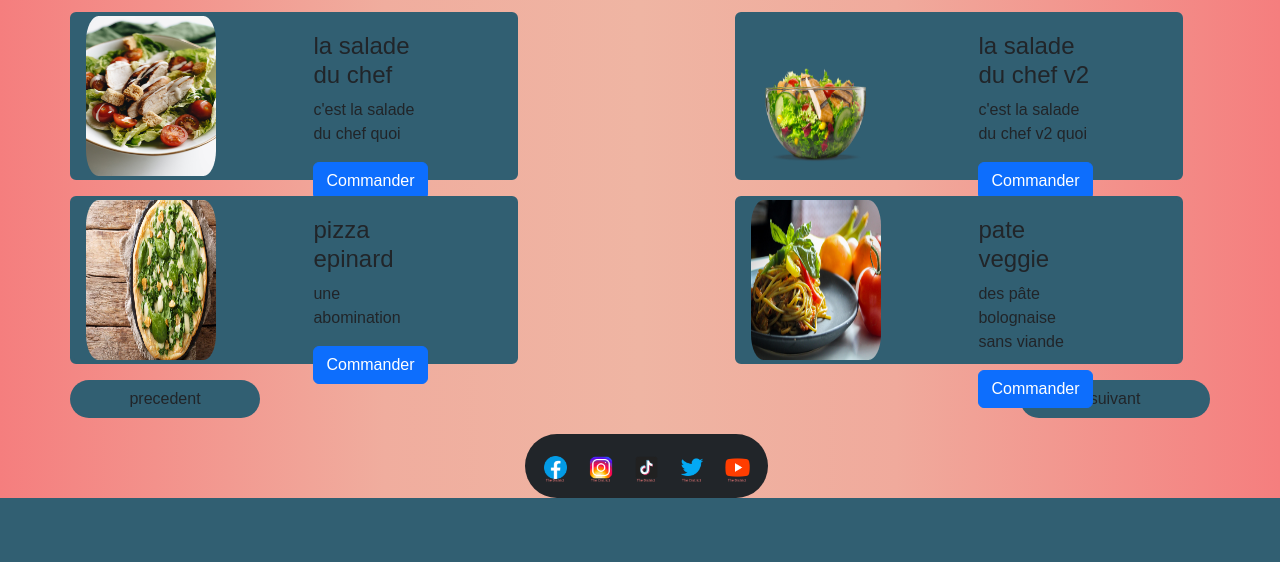
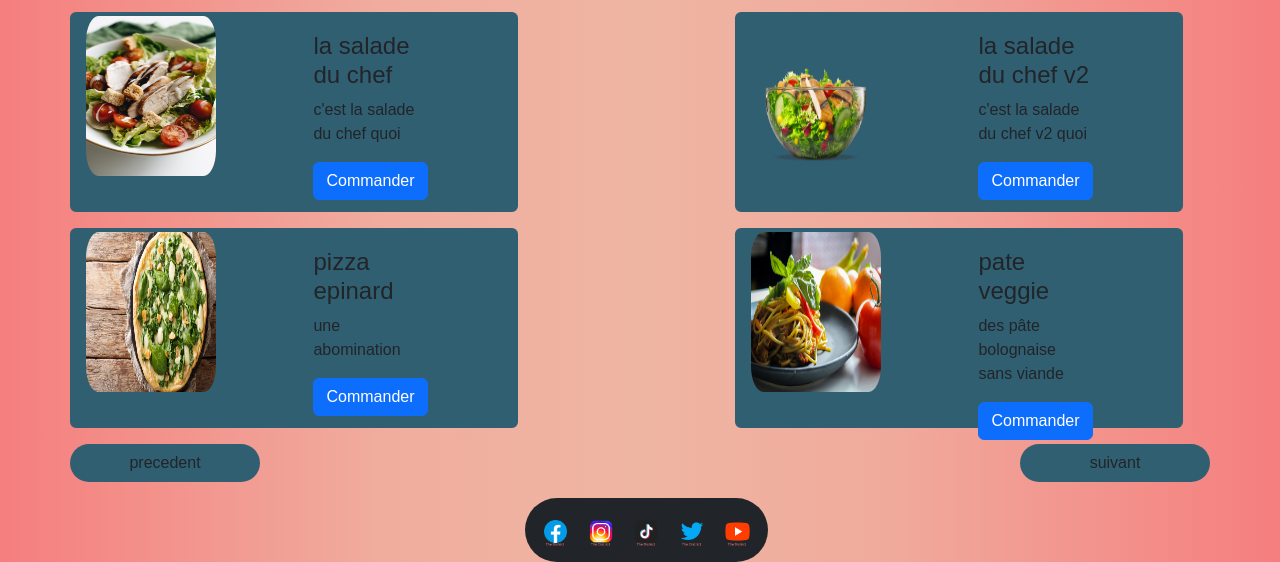
Before and after one commit to SjSlayde/the-district, a PHP site: page /plat.html in a window 1280 px wide. Shown: the part 324-886 px from the top of the page. Before the commit the page ends 822 px from the top, so only its background shows below. Run offline with PHP 8.4, Linux system fonts and the light colour scheme; some libraries are stand-ins or nearby versions.

Commit message:
c'est vendredi

```diff
--- a/categorie.html
+++ b/categorie.html
@@ -40,6 +40,7 @@
     </header>
     <div id="page1">
         <div class="container">
+          <div id="texte" class="h1">toute les catégories :</div><br>
             <div class="row justify-content-between mt-3">
                 <img class="imagecat img-fluid col-3" src="img/category/asian_food_cat.jpg" alt="catasian" onclick="redirection(1)">
                 <img class="imagecat img-fluid col-3" src="img/category/burger_cat.jpg" alt="catburger" onclick="redirection(2)">
@@ -54,6 +55,7 @@
     </div>
     <div id="page2">
         <div class="container">
+          <div id="texte" class="h1">toute les catégories :</div><br>
             <div class="row justify-content-around mt-3">
                 <img class="imagecat img-fluid col-3" src="img/category/veggie_cat.jpg" alt="catveggie" onclick="redirection(7)">
                 <img class="imagecat img-fluid col-3" src="img/category/wrap_cat.jpg" alt="catwrap" onclick="redirection(8)">
--- a/commande.html
+++ b/commande.html
@@ -61,7 +61,7 @@
                     </div>
                     <div class="row justify-content-between mt-3">
                         <button class="btn btn-succes color-315F72 rounded-pill col-1" type="reset" id="precedent">Annuler</button>
-                        <button class="btn btn-succes color-315F72 rounded-pill col-1" type="submit"  id="suivant">Envoyer</button>
+                        <button class="btn btn-succes color-315F72 rounded-pill col-1" type="submit" id="suivant">Envoyer</button>
                     </div>
                 </div>
             </div>
--- a/css/plat.css
+++ b/css/plat.css
@@ -29,7 +29,7 @@ body {
     .card {
         background-color: #315F72;
         border: 4px solid #315F72;
-        height: 21vh;
+        height: 25vh;
         width: 35vw;
     }
 
@@ -74,6 +74,17 @@ body {
         font-family: cursive;
     }
 
+    #insertbgimg{
+        background-image: url("../img/fosyyyy.jpg");
+        background-size: 100vw;
+        background-position-y: center;
+        border: #315F72 1px solid;
+    }
+
+    .labelt{
+        color: white;
+    }
+
     @media screen and (max-width: 926px)
 {
     #navbot{
--- a/plat.html
+++ b/plat.html
@@ -40,83 +40,83 @@
     </header>
         <div id="pageveggie" class="container">
             <div id="salade1" class="row justify-content-between">
-                <div class="block_text-img col-12 col-xl-5 mt-3">
+                <div id="plat1" class="block_text-img col-12 col-xl-5 mt-3">
                     <div class="row card">
                         <img class="card-img-top imagecat img-fluid col-xl-6" src="img/food/cesar_salad.jpg" alt="platsalade1">
                         <div class="col-xl-4 card-body">
                             <h4 class="card-title">la salade du chef</h4><p class="card-text">c'est la salade du chef quoi</p>
-                            <a href="#" class="btn btn-primary" onclick="commande('salade1')">Commander</a>
+                            <a href="#" class="btn btn-primary A" onclick="commande(1)">Commander</a><span class="insertquantité"></span>
                         </div>
                     </div>
                 </div>
-                <div class="block_text-img col-12 col-xl-5 mt-3">
+                <div id="plat2" class="block_text-img col-12 col-xl-5 mt-3">
                     <div class="row card">
                         <img class="card-img-top imagecat img-fluid col-xl-6"  src="img/food/salad1.png" alt="platsalade2">
                         <div class="col-xl-4 card-body">
                             <h4 class="card-title">la salade du chef v2</h4><p class="card-text">c'est la salade du chef v2 quoi</p>
-                            <a href="#" class="btn btn-primary">Commander</a>
+                            <a href="#" class="btn btn-primary A" onclick="commande(2)">Commander</a><span class="insertquantité"></span>
                         </div>
                     </div>
                 </div>
             </div>
             <div class="row justify-content-between">
-                <div class="block_text-img col-12 col-xl-5 mt-3">
+                <div id="plat3"  class="block_text-img col-12 col-xl-5 mt-3">
                     <div class="row card">
                         <img class="card-img-top imagecat img-fluid col-xl-6" src="img/food/Food-Name-8298.jpg" alt="platpizzalegume">
                         <div class="col-xl-4 card-body">
                             <h4 class="card-title">pizza epinard</h4><p class="card-text">une abomination</p>
-                            <a href="#" class="btn btn-primary">Commander</a>
+                            <a href="#" class="btn btn-primary" class="A" onclick="commande(3)">Commander</a><span class="insertquantité"></span>
                         </div>
                     </div>
                 </div>
-                <div class="block_text-img col-12 col-xl-5 mt-3">
+                <div id="plat4" class="block_text-img col-12 col-xl-5 mt-3">
                     <div class="row card">
                         <img class="card-img-top imagecat img-fluid col-xl-6" src="img/food/spaghetti-legumes.jpg" alt="platspalegume">
                         <div class="col-xl-4 card-body">
                             <h4 class="card-title">pate veggie</h4><p class="card-text">des pâte bolognaise sans viande</p>
-                            <a href="#" class="btn btn-primary">Commander</a>
+                            <a href="#" class="btn btn-primary" class="A" onclick="commande(4)">Commander</a><span class="insertquantité"></span>
                         </div>
                     </div>
                 </div>
             </div>
         </div>
         <div id="pagehamburger" class="container">
-            <div class="row justify-content-between">
+            <div id="plat5" class="row justify-content-between">
                 <div class="block_text-img col-12 col-xl-5 mt-3">
                     <div class="row card">
                         <img class="card-img-top imagecat img-fluid col-xl-6" src="img/food/cheesburger.jpg" alt="platcheesburger">
                         <div class="col-xl-4 card-body">
                             <h4 class="card-title">le vraie burger</h4><p class="card-text">un cheesburger fait avec amour</p>
-                            <a href="#" class="btn btn-primary">Commander</a>
+                            <a href="#" class="btn btn-primary" class="A" onclick="commande(5)">Commander</a><span class="insertquantité"></span>
                         </div>
                     </div>
                 </div>
-                <div class="block_text-img col-12 col-xl-5 mt-3">
+                <div id="plat6" class="block_text-img col-12 col-xl-5 mt-3">
                     <div class="row card">
                         <img class="card-img-top imagecat img-fluid col-xl-6" src="img/food/Food-Name-433.jpeg" alt="platcheesburgermcdo">
                         <div class="col-xl-4 card-body">
                             <h4 class="card-title">le faux burger</h4><p class="card-text">un cheesburger fait avec un peu moins d'amour</p>
-                            <a href="#" class="btn btn-primary">Commander</a>
+                            <a href="#" class="btn btn-primary" class="A" onclick="commande(6)">Commander</a><span class="insertquantité"></span>
                         </div>
                     </div>
                 </div>
             </div>
             <div class="row justify-content-between">
-                <div class="block_text-img col-12 col-xl-5 mt-3">
+                <div id="plat7"  class="block_text-img col-12 col-xl-5 mt-3">
                     <div class="row card">
                         <img class="card-img-top imagecat img-fluid col-xl-6" src="img/food/hamburger.jpg" alt="plathamburger1">
                         <div class="col-xl-4 card-body">
                             <h4 class="card-title">le burger roquette</h4><p class="card-text">de quoi decoller sur la lune</p>
-                            <a href="#" class="btn btn-primary">Commander</a>
+                            <a href="#" class="btn btn-primary" class="A" onclick="commande(7)">Commander</a><span class="insertquantité"></span>
                         </div>
                     </div>
                 </div>
-                <div class="block_text-img col-12 col-xl-5 mt-3">
+                <div id="plat8" class="block_text-img col-12 col-xl-5 mt-3">
                     <div class="row card">
                         <img class="card-img-top imagecat img-fluid col-xl-6" src="img/food/Food-Name-6340.jpg" alt="plathamburger2">
                         <div class="col-xl-4 card-body">
                             <h4 class="card-title">hamburger avec un bison entier</h4><p class="card-text">un burger de canibale</p>
-                            <a href="#" class="btn btn-primary">Commander</a>
+                            <a href="#" class="btn btn-primary" class="A" onclick="commande(8)">Commander</a><span class="insertquantité"></span>
                         </div>
                     </div>
                 </div>
@@ -124,32 +124,32 @@
         </div>
         <div id="pagepizza" class="container">
             <div class="row justify-content-between">
-                <div class="block_text-img col-12 col-xl-5 mt-3">
+                <div id="plat9" class="block_text-img col-12 col-xl-5 mt-3">
                     <div class="row card">
                         <img class="card-img-top imagecat img-fluid col-xl-6" src="img/food/pizza-margherita.jpg" alt="platmargherita">
                         <div class="col-xl-4 card-body">
                             <h4 class="card-title">pizza margherita</h4><p class="card-text">la pizza classique absolue</p>
-                            <a href="#" class="btn btn-primary">Commander</a>
+                            <a href="#" class="btn btn-primary" class="A" onclick="commande(9)">Commander</a><span class="insertquantité"></span>
                         </div>
                     </div>
                 </div>
-                <div class="block_text-img col-12 col-xl-5 mt-3">
+                <div id="plat10" class="block_text-img col-12 col-xl-5 mt-3">
                     <div class="row card">
                         <img class="card-img-top imagecat img-fluid col-xl-6" src="img/food/pizza-salmon.png" alt="platsalmon">
                         <div class="col-xl-4 card-body">
                             <h4 class="card-title">pizza saumon</h4><p class="card-text">pizza qui sera vous etonnées</p>
-                            <a href="#" class="btn btn-primary">Commander</a>
+                            <a href="#" class="btn btn-primary" class="A" onclick="commande(10)">Commander</a><span class="insertquantité"></span>
                         </div>
                     </div>
                 </div>
             </div>
             <div class="row justify-content-between">
-                <div class="block_text-img col-12 col-xl-5 mt-3">
+                <div id="plat11" class="block_text-img col-12 col-xl-5 mt-3">
                     <div class="row card">
                         <img class="card-img-top imagecat img-fluid col-xl-6" src="img/food/Food-Name-8298.jpg" alt="platpizzaveggie">
                         <div class="col-xl-4 card-body">
                             <h4 class="card-title">pizza epinard</h4><p class="card-text">une abomination</p>
-                            <a href="#" class="btn btn-primary">Commander</a>
+                            <a href="#" class="btn btn-primary" class="A" onclick="commande(11)">Commander</a><span class="insertquantité"></span>
                         </div>
                     </div>
                 </div>
@@ -157,32 +157,32 @@
         </div>
         <div id="pagewrap" class="container">
             <div class="row justify-content-between">
-                <div class="block_text-img col-12 col-xl-5 mt-3">
+                <div id="plat12" class="block_text-img col-12 col-xl-5 mt-3">
                     <div class="row card">
                         <img class="card-img-top imagecat img-fluid col-xl-6" src="img/food/Food-Name-3461.jpg" alt="platwrap2">
                         <div class="col-xl-4 card-body">
                             <h4 class="card-title">wrap poulet brochée</h4><p class="card-text">un petit en-cas parfait</p>
-                            <a href="#" class="btn btn-primary">Commander</a>
+                            <a href="#" class="btn btn-primary" class="A" onclick="commande(12)">Commander</a><span class="insertquantité"></span>
                         </div>
                     </div>
                 </div>
-                <div class="block_text-img col-12 col-xl-5 mt-3">
+                <div id="plat13" class="block_text-img col-12 col-xl-5 mt-3">
                     <div class="row card">
                         <img class="card-img-top imagecat img-fluid col-xl-6" src="img/food/buffalo-chicken.webp" alt="platwrap1">
                         <div class="col-xl-4 card-body">
                             <h4 class="card-title">wrap poulet effilochée</h4><p class="card-text">un petit en-cas vraiment parfait</p>
-                            <a href="#" class="btn btn-primary">Commander</a>
+                            <a href="#" class="btn btn-primary" class="A" onclick="commande(13)">Commander</a><span class="insertquantité"></span>
                         </div>
                     </div>
                 </div>
             </div>
             <div class="row justify-content-between">
-                <div class="block_text-img col-12 col-xl-5 mt-3">
+                <div id="plat14" class="block_text-img col-12 col-xl-5 mt-3">
                     <div class="row card">
                         <img class="card-img-top imagecat img-fluid col-xl-6" src="img/food/Food-Name-3631.jpg" alt="platsandwich">
                         <div class="col-xl-4 card-body">
                             <h4 class="card-title">pain au fromage</h4><p class="card-text">un petit en-cas un peu moins parfait</p>
-                            <a href="#" class="btn btn-primary">Commander</a>
+                            <a href="#" class="btn btn-primary" class="A" onclick="commande(14)">Commander</a><span class="insertquantité"></span>
                         </div>
                     </div>
                 </div>
@@ -190,32 +190,32 @@
         </div>
             <div id="pagepate" class="container">
                 <div class="row justify-content-between">
-                    <div class="block_text-img col-12 col-xl-5 mt-3">
+                    <div id="plat15" class="block_text-img col-12 col-xl-5 mt-3">
                         <div class="row card">
                             <img class="card-img-top imagecat img-fluid col-xl-6" src="img/food/tagliatelles-saumon.webp" alt="platspasaumon">
                             <div class="col-xl-4 card-body">
                                 <h4 class="card-title">pate a la créme et saumon</h4><p class="card-text">franchement le saumon est le pire poisson</p>
-                                <a href="#" class="btn btn-primary">Commander</a>
+                                <a href="#" class="btn btn-primary" class="A" onclick="commande(15)">Commander</a><span class="insertquantité"></span>
                             </div>
                         </div>
                     </div>
-                    <div class="block_text-img col-12 col-xl-5 mt-3">
+                    <div id="plat16" class="block_text-img col-12 col-xl-5 mt-3">
                         <div class="row card">
                             <img class="card-img-top imagecat img-fluid col-xl-6" src="img/food/spaghetti-legumes.jpg" alt="platspalegume">
                             <div class="col-xl-4 card-body">
                                 <h4 class="card-title">pate veggie</h4><p class="card-text">des pâte bolognaise sans viande</p>
-                                <a href="#" class="btn btn-primary">Commander</a>
+                                <a href="#" class="btn btn-primary" class="A" onclick="commande(16)">Commander</a><span class="insertquantité"></span>
                             </div>
                         </div>
                     </div>
                 </div>
                 <div class="row justify-content-between">
-                    <div class="block_text-img col-12 col-xl-5 mt-3">
+                    <div id="plat17" class="block_text-img col-12 col-xl-5 mt-3">
                         <div class="row card">
                             <img class="card-img-top imagecat img-fluid col-xl-6" src="img/food/lasagnes_viande.jpg" alt="platlasagne">
                             <div class="col-xl-4 card-body">
                                 <h4 class="card-title">lasagne</h4><p class="card-text">le plat des dieux</p>
-                                <a href="#" class="btn btn-primary">Commander</a>
+                                <a href="#" class="btn btn-primary" class="A" onclick="commande(17)">Commander</a><span class="insertquantité"></span>
                             </div>
                         </div>
                     </div>
@@ -223,18 +223,55 @@
             </div>
     <div id="boutonarmy" class="container">
     <div class="row justify-content-between mt-3">
-        <button class="btn btn-succes color-315F72 rounded-pill col-xl-2" type="button" id="precedent">precedent</button>
-        <button class="btn btn-succes color-315F72 rounded-pill col-xl-2" type="button"  id="suivant"> suivant</button>
+        <button class="btn btn-succes color-315F72 rounded-pill col-xl-2 col-4" type="button" id="precedent">precedent</button>
+        <button class="btn btn-succes color-315F72 rounded-pill col-xl-2 col-4" type="button"  id="suivant"> suivant</button>
     </div>
     </div>
+    <div id="insertbgimg">
+            <form id="form" class="container mt-3">
+                    <div class="row m-3">
+                        <div id="insertcommande" class="d-flex justify-content-center">
+                        </div>
+                        <div class="col-1" id="ChoixQuantité"><label for="quantite" class="labelt form-label">Quantité</label>
+                            <select class="form-select" aria-label="Default select example">
+                            <option value="0" selected>0</option>
+                            <option value="1">1</option>
+                            <option value="2">2</option>
+                            <option value="3">3</option>
+                            <option value="4">4</option>
+                            <option value="5">5</option>
+                            <option value="6">6</option>
+                          </select></div>
+                        <div class=" mt-3 col-12 mb-3">
+                            <label for="Nom" class="labelt col-3 form-label">Nom et Prénom*:</label>
+                            <input type="text" name="nom" class="form-control" id="Nom" >
+                        </div>
+                        <div class="col-xl-6 col-12 mb-3">
+                            <label for="Email" class="labelt col-3 form-label">Email*:</label>
+                            <input type="email" name="Email" class="form-control" id="Email">
+                        </div>
+                        <div class="col-xl-6 col-12 mb-3">
+                            <label for="tel" class="labelt col-3 form-label">Téléphone*:</label>
+                            <input type="text" name="tel" class="form-control" id="Tel">
+                        </div>
+                        <div class="col-12 mb-3">
+                            <label for="demande" class="labelt col-3 form-label">Votre Demande*:</label>
+                            <textarea cols="500" rows="4" name="demande" class="form-control" id="Demande"></textarea>
+                        </div>
+                        <div class="row justify-content-between mt-3">
+                            <button class="btn btn-succes color-315F72 rounded-pill col-xl-2 col-4" type="reset" id="precedent">Annuler</button>
+                            <button class="btn btn-succes color-315F72 rounded-pill col-xl-2 col-4" type="submit" id="suivant">Envoyer</button>
+                        </div>
+                    </div>
+            </form>
+        </div>
     <footer>
-      <nav
-        id="navbot" class="navbar navbar-expand bg-dark navbar-dark mt-3 rounded-pill rounded-xs-none">
-        <div class="collapse navbar-collapse justify-content-center col-8" id="collapsibleNavbar2">
+      <nav id="navbot" class="navbar navbar-expand bg-dark navbar-dark mt-3 rounded-pill rounded-xs-none">
+      <div class="collapse navbar-collapse justify-content-center col-8" id="collapsibleNavbar2">
           <ul class="navbar-nav mx-xl-2">
-            <li class="nav-item">
-              <a class="nav-link active" href="#" title="Accueil">
-                <img src="img/social_media/icons8-facebook-48.png" class="img-fluid align-text-top" alt="navinsta"/></a>
+              <li class="nav-item">
+                  <a class="nav-link active" href="#" title="Accueil">
+                      <img src="img/social_media/icons8-facebook-48.png" class="img-fluid align-text-top" alt="navinsta"/></a>
             </li>
             <li class="nav-item">
                 <a class="nav-link" href="#" title="Categorie">
```
Also changed, not shown: js/test.js (+18 -1 lines).
